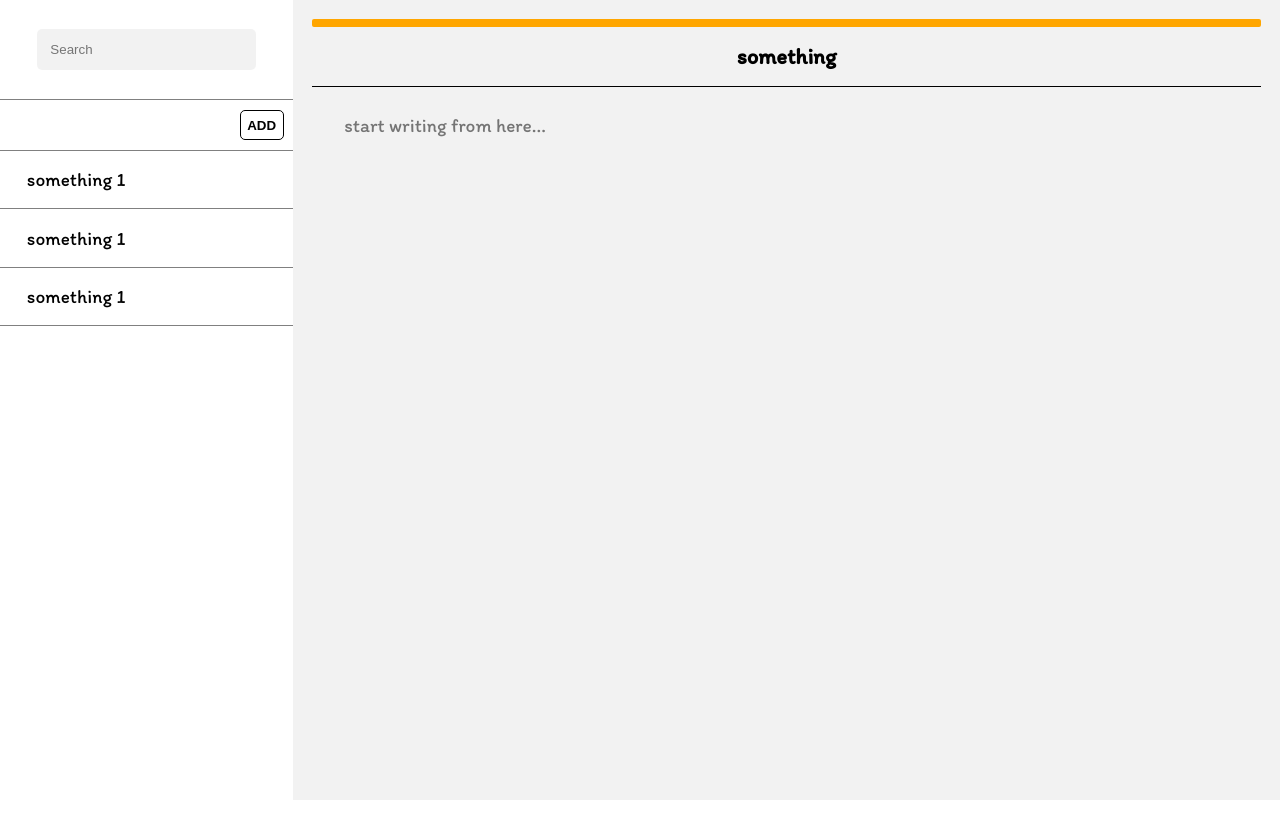
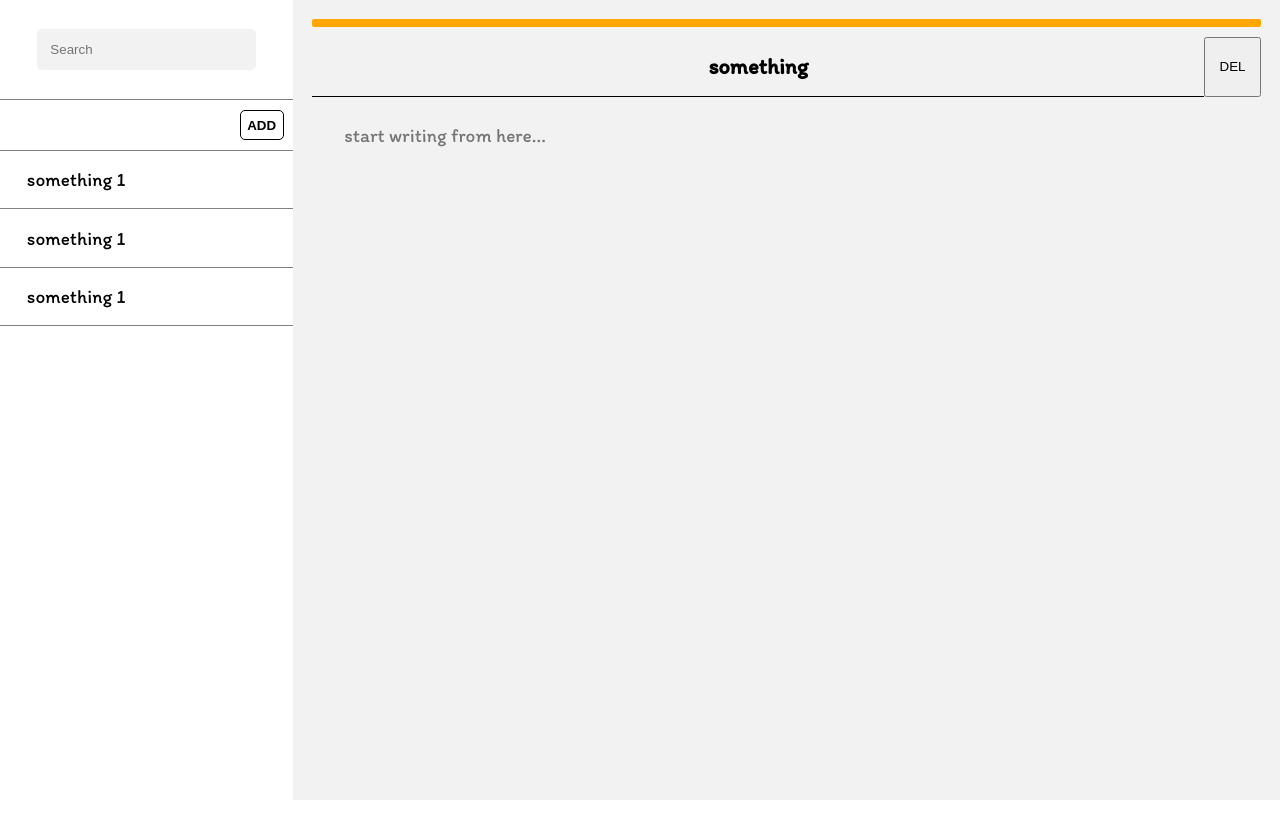
Before and after one commit to mohitk0208/notes-pwa, a plain HTML site: page index.html in a window 1280 px wide. Drawn offline with nearby package versions, Linux system fonts and the light colour scheme.

Commit message:
added delete button in the file heading #3

```diff
--- a/index.html
+++ b/index.html
@@ -44,7 +44,10 @@
 			<!-- main editing area -->
 			<div class="notepad-container">
 				<div id="save-indicator"></div>
-				<h3 contenteditable="true" class="text-center" id="filename"></h3>
+				<div class="file-head-container">
+					<h3 contenteditable="true" class="text-center" id="filename"></h3>
+					<button class="current-delete-btn" >DEL</button>
+				</div>
 				<textarea
 					class="center"
 					id="notepad"
--- a/style.css
+++ b/style.css
@@ -149,8 +149,7 @@ body {
 	right: 10%;
 	top: 50%;
 	transform: translateY(-50%);
-	opacity: 0;
-	display: none;
+
 	padding: .5em;
 	font-weight: bold;
 
@@ -165,14 +164,7 @@ body {
 	color: var(--site-bg-color);
 }
 
-.files-container .file:hover .delete-btn {
-	display: block;
-	opacity: 1;
-}
 
-/* .notepad-container.hidden {
-	display: none;
-} */
 
 
 .notepad-container {
@@ -198,6 +190,19 @@ body {
 	height: 0.5rem;
 	background-color: hsl(120, 100%, 25%);
 	border-radius: 2px;
+	margin-bottom: .5em;
+}
+
+.file-head-container {
+	display: flex;
+}
+
+.file-head-container #filename {
+	flex-grow: 1;
+}
+
+.file-head-container .current-delete-btn {
+	padding: .5em 1em;
 }
 
 #notepad {
@@ -265,6 +270,18 @@ body {
 	.notepad-container {
 		width: 100%;
 	}
+
+
+	.files-container .file .delete-btn {
+		opacity: 0;
+		display: none;
+	}
+
+
+	.files-container .file:hover .delete-btn {
+		display: block;
+		opacity: 1;
+	}
 }
 
 /* Large devices (desktops, 992px and up) */
```
